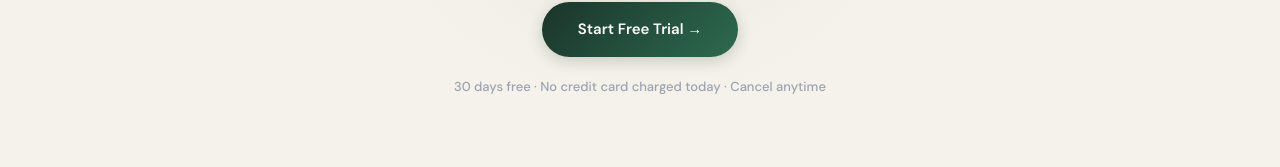
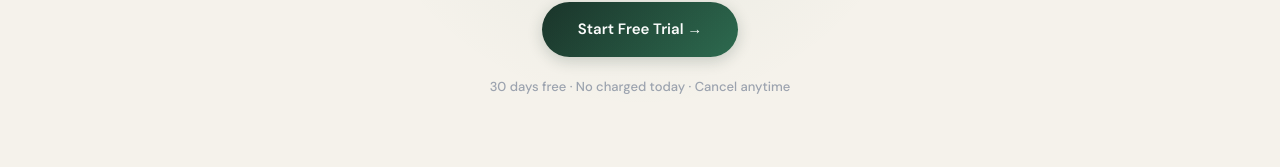
Before and after one commit to Kamdrin1/PawBooking, a Next.js app: page / in a window 1280 px wide. Shown: the part 623-790 px from the top of the page. Built offline with nearby package versions, Linux system fonts and the light colour scheme; a web font is replaced by a local one.

Commit message:
fix: remove misleading 'no credit card required' copy from landing page

```diff
--- a/src/app/page.tsx
+++ b/src/app/page.tsx
@@ -289,7 +289,7 @@ export default function Home() {
             </Link>
           </div>
           <p style={{ fontSize: '13px', color: '#9CA3AF', fontWeight: 500 }}>
-            30 days free · No credit card charged today · Cancel anytime
+            30 days free · No charged today · Cancel anytime
           </p>
         </section>
 
@@ -685,7 +685,7 @@ export default function Home() {
             </div>
 
             <p style={{ textAlign: 'center', fontSize: '13px', color: '#9CA3AF', marginTop: '32px' }}>
-              🐾 All plans include a <strong style={{ color: '#1A3329' }}>30-day free trial</strong>. No credit card required.
+              🐾 All plans include a <strong style={{ color: '#1A3329' }}>30-day free trial</strong>. No charge today.
             </p>
           </div>
         </section>
```
